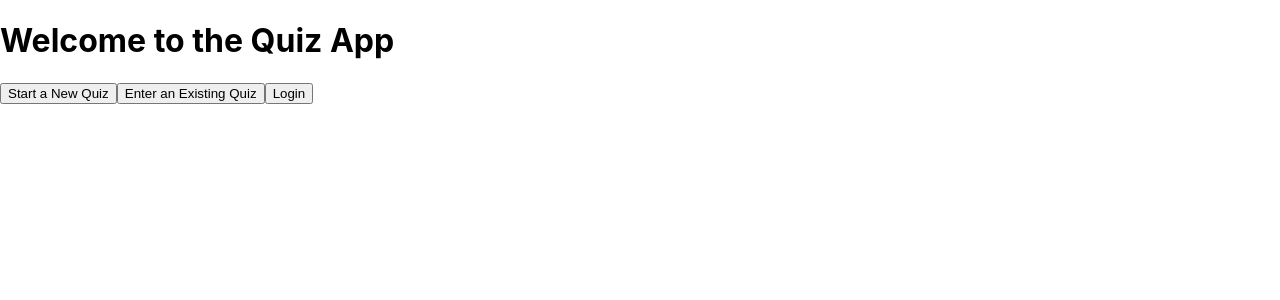
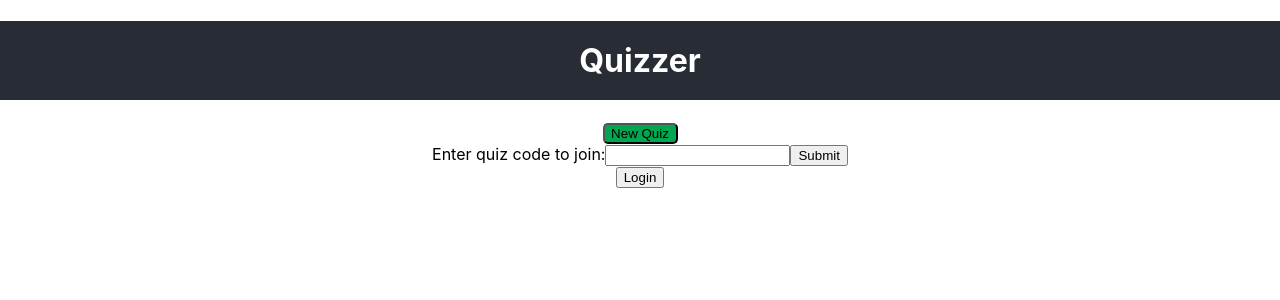
Before and after one commit to Qassamala/quizzer, a React (Create React App) app in the folder frontend/quizzer/: page / in a window 1280 px wide. Shown: the top 300 px of the page. Built offline with nearby package versions, Linux system fonts and the light colour scheme.

Commit message:
Enabled css and some styling to buttons, divs. Also same heaer througout the app

```diff
--- a/frontend/quizzer/src/App.js
+++ b/frontend/quizzer/src/App.js
@@ -4,10 +4,13 @@ import { BrowserRouter as Router, Route, Routes } from 'react-router-dom';
 import HomePage from './pages/HomePage';
 import NewQuizPage from './pages/NewQuizPage';
 import LoginPage from './pages/LoginPage';
+import './css/App.css';
+import Header from './components/Header';
 
 function App() {
   return (
     <Router>
+      <Header />
       <Routes>
         <Route path="/" element={<HomePage />} />
         <Route path="/new-quiz" element={<NewQuizPage/>} />
--- a/frontend/quizzer/src/components/Header.js
+++ b/frontend/quizzer/src/components/Header.js
@@ -0,0 +1,12 @@
+// src/components/Header.js
+import React from 'react';
+
+const Header = () => {
+  return (
+    <header>
+      <h1 className='main-header'>Quizzer</h1>
+    </header>
+  );
+};
+
+export default Header;
--- a/frontend/quizzer/src/css/App.css
+++ b/frontend/quizzer/src/css/App.css
@@ -28,6 +28,27 @@
   color: #61dafb;
 }
 
+.general-button {
+  background-color: #00a650;
+  height:fit-content;
+  width: 75px;
+  border-radius: 5px;
+}
+
+.general-div {
+  display: flex;
+  justify-content: center;
+  align-items: center;
+  flex-direction: column
+}
+
+.main-header {
+  background-color: #282c34;
+  padding: 20px;
+  color: white;
+  text-align: center;
+}
+
 @keyframes App-logo-spin {
   from {
     transform: rotate(0deg);
--- a/frontend/quizzer/src/pages/HomePage.js
+++ b/frontend/quizzer/src/pages/HomePage.js
@@ -3,14 +3,19 @@ import { Link } from 'react-router-dom';
 
 const HomePage = () => {
   return (
-    <div>
-      <h1>Welcome to the Quiz App</h1>
+    <div className='general-div'>
       <Link to="/new-quiz">
-        <button>Start a New Quiz</button>
+        <button className='general-button'>New Quiz</button>
       </Link>
-      <Link to="/existing-quiz">
-        <button>Enter an Existing Quiz</button>
-      </Link>
+      <form>
+        <label>
+          Enter quiz code to join:
+          <input type="text" name="code" />
+        </label>
+        <Link to="/existing-quiz">
+        <input type="submit" value="Submit" />
+        </Link>
+      </form>
       <Link to="/login">
         <button>Login</button>
       </Link>
```
Also changed, not shown: frontend/quizzer/src/pages/ActiveQuizPage.js (added).
